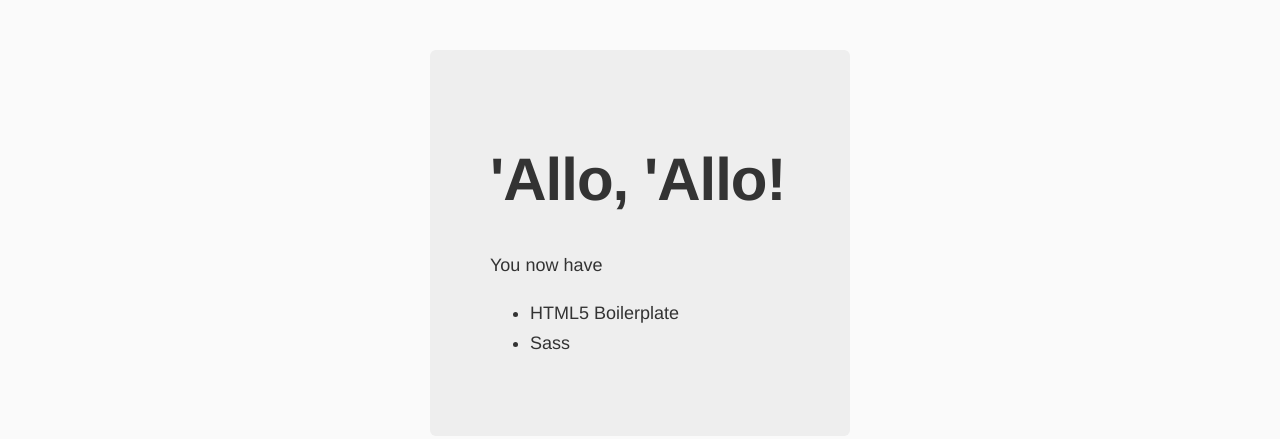
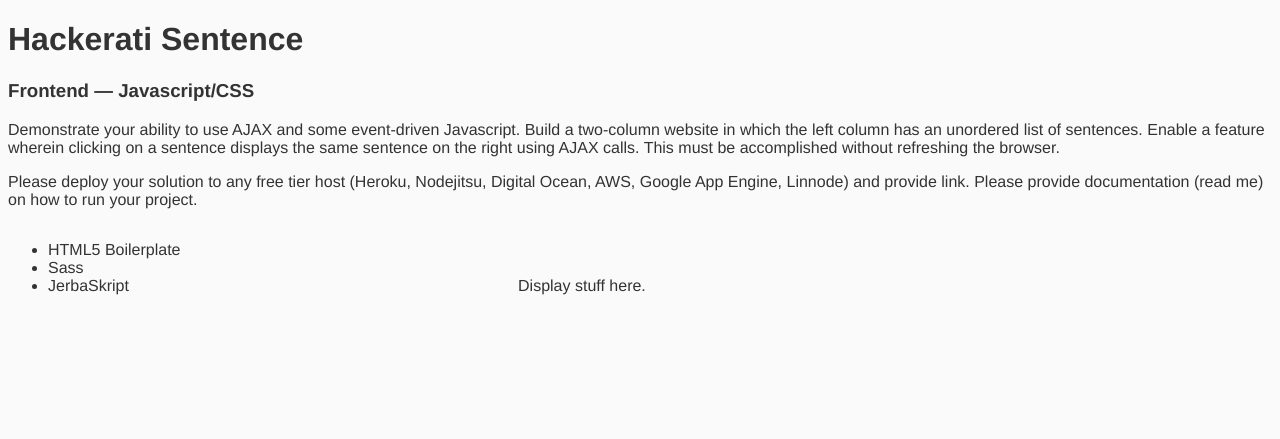
Before and after one commit to plove13x/HackeratiSentence, a website: page app/index.html in a window 1280 px wide. Drawn offline with nearby package versions, Linux system fonts and the light colour scheme; files that its build step writes are made by us from their sources; no server answers.

Commit message:
Achieves primary functionality, commits while waiting for Heroku to fix servers

```diff
--- a/app/index.html
+++ b/app/index.html
@@ -22,13 +22,30 @@
             <p class="browsehappy">You are using an <strong>outdated</strong> browser. Please <a href="http://browsehappy.com/">upgrade your browser</a> to improve your experience.</p>
         <![endif]-->
 
-        <div class="hero-unit">
-            <h1>'Allo, 'Allo!</h1>
-            <p>You now have</p>
-            <ul>
-                <li>HTML5 Boilerplate</li>
-                <li>Sass</li>
-            </ul>
+        <div class="container">
+            <h1>Hackerati Sentence</h1>
+
+            <h3>Frontend — Javascript/CSS</h3>
+
+            <p>Demonstrate your ability to use AJAX and some event-driven Javascript. Build a two-column website in which the left column has an unordered list of sentences. Enable a feature wherein clicking on a sentence displays the same sentence on the right using AJAX calls. This must be accomplished without refreshing the browser.</p>
+
+            <p>Please deploy your solution to any free tier host (Heroku, Nodejitsu, Digital Ocean, AWS, Google App Engine, Linnode) and provide link. Please provide documentation (read me) on how to run your project. </p>
+
+
+            <div class="twoColumns">
+                <div class="leftColumn">
+                    <ul>
+                        <li data-attribute="1">HTML5 Boilerplate</li>
+                        <li data-attribute="5">Sass</li>
+                        <li data-attribute="6">JerbaSkript</li>
+                    </ul>
+                </div>
+                <div class="rightColumn">
+                    <p>
+                        Display stuff here.
+                    </p>
+                </div>
+            </div>
         </div>
 
         <!-- Google Analytics: change UA-XXXXX-X to be your site's ID. -->
--- a/app/scripts/main.js
+++ b/app/scripts/main.js
@@ -1 +1,30 @@
-console.log('\'Allo \'Allo!');
+'use strict';
+
+
+var serverUrl = "http://tiny-pizza-server.herokuapp.com/collections/plove";
+
+var xhr = new XMLHttpRequest();
+xhr.open('GET', serverUrl, true);
+xhr.send(null);
+var responseObject;
+var rColumnContent = '';
+
+xhr.onload = function(data) {
+	if (xhr.status === 200) {
+		// console.log(data);
+		responseObject = JSON.parse(xhr.responseText);
+		// console.log(responseObject);
+		// console.log(responseObject[2]);
+
+		for (var i = 0; i < responseObject.length; i++) {
+			rColumnContent += responseObject[i].title
+		}
+
+	}
+}
+
+$('.leftColumn li').on('click', function() {
+	var num = this.dataset.attribute;
+	// $('.rightColumn p').html(rColumnContent);
+	$('.rightColumn p').html(responseObject[num].title);
+});
--- a/app/styles/main.scss
+++ b/app/styles/main.scss
@@ -2,22 +2,6 @@
     background: #fafafa;
     font-family: "Helvetica Neue", Helvetica, Arial, sans-serif;
     color: #333;
-}
-
-.hero-unit {
-    margin: 50px auto 0 auto;
-    width: 300px;
-    font-size: 18px;
-    font-weight: 200;
-    line-height: 30px;
-    background-color: #eee;
-    border-radius: 6px;
-    padding: 60px;
-    h1 {
-        font-size: 60px;
-        line-height: 1;
-        letter-spacing: -1px;
-    }
 }
 
 .browsehappy {
@@ -26,3 +10,11 @@
     color: #000;
     padding: 0.2em 0;
 }
+
+
+///// PDL Style
+
+.twoColumns div {
+    display: inline-block;
+    width: 40%;
+}
```
